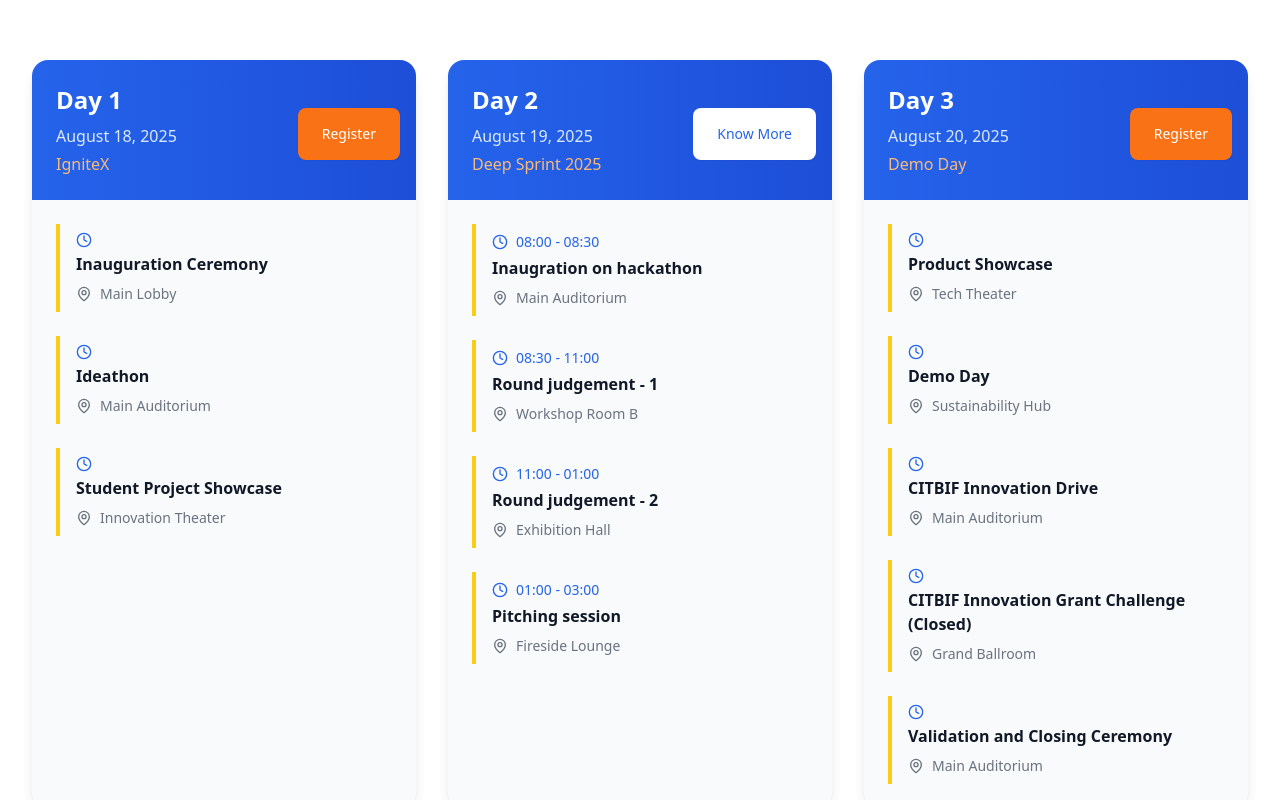
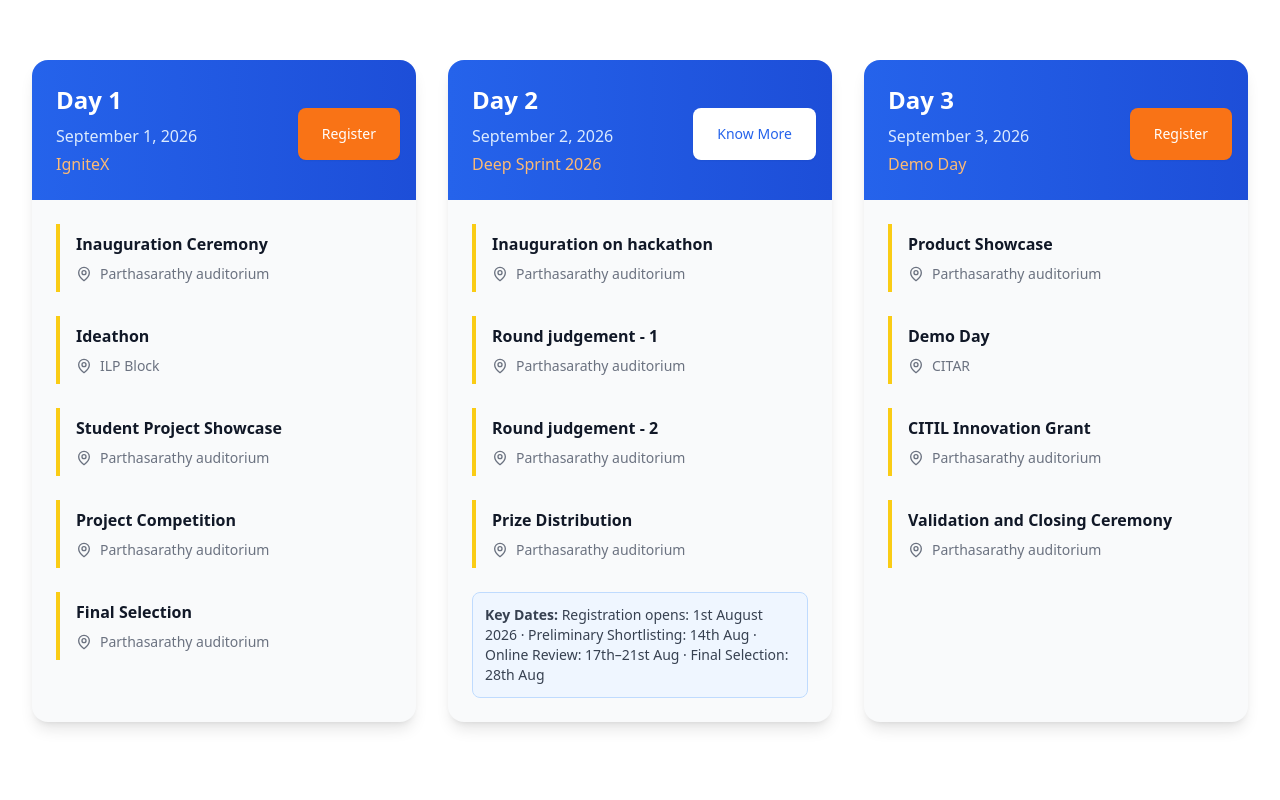
Before and after one commit to innovest2025/citinnovest.com, a React (Vite) app: page / in a window 1280 px wide. Shown: the part 2460-3260 px from the top of the page. Built offline with nearby package versions, Linux system fonts and the light colour scheme.

Commit message:
Refactor Events component and update event details

```diff
--- a/src/components/Events.tsx
+++ b/src/components/Events.tsx
@@ -1,6 +1,6 @@
 import React, { useState } from "react";
-import { Clock, MapPin, User, X } from "lucide-react";
-import { useNavigate } from "react-router-dom";  // ✅ Import navigation hook
+import { MapPin, User, X } from "lucide-react";
+import { useNavigate } from "react-router-dom";
 
 // Types
 interface EventType {
@@ -9,7 +9,6 @@
   description: string;
   formLink: string;
   speaker?: string;
-  time?: string;
 }
 
 type EventFormType = {
@@ -26,7 +25,6 @@
 const EventModal: React.FC<EventModalProps> = ({ isOpen, onClose, day }) => {
   if (!isOpen) return null;
 
-  // Google Form links for each event
   const eventForms: EventFormType = {
     "Day 1": [
       {
@@ -34,14 +32,14 @@
         venue: "Main Auditorium",
         description:
           "Dive into a high-energy brainstorming challenge where innovation meets creativity. Pitch your unique solutions to real-world problems and compete with the best minds!",
-        formLink: "https://forms.gle/tkeKPGQ4VkHJBnjBA",
+        formLink: "https://forms.gle/BxwC2exYEfmqQQ8v7",
       },
       {
         title: "Project Competition",
         venue: "Innovation Theater",
         description:
           "Showcase your innovative projects and prototypes in front of industry experts. Gain valuable feedback and recognition for your hard work and creativity.",
-        formLink: "https://forms.gle/tkeKPGQ4VkHJBnjBA",
+        formLink: "https://forms.gle/BxwC2exYEfmqQQ8v7",
       },
     ],
     "Day 3": [
@@ -57,7 +55,8 @@
         venue: "Sustainability Hub",
         description:
           "Join us for an exciting Demo Day where startups showcase their innovative solutions. Experience the future of technology and entrepreneurship firsthand!",
-        formLink: "https://forms.gle/zFXDyKMSEraLkDqc8",
+        formLink:
+          "https://docs.google.com/forms/d/e/1FAIpQLSfdLgVS_sbgX6q7MS3doSWCWV-vUGkF0rFh9nNv8totT1bICg/viewform?usp=dialog",
       },
     ],
   };
@@ -77,13 +76,9 @@
               <X className="h-6 w-6" />
             </button>
           </div>
-
           <div className="space-y-4">
-            {eventForms[day]?.map((event: EventType, index: number) => (
-              <div
-                key={index}
-                className="border border-gray-200 rounded-lg p-4"
-              >
+            {eventForms[day]?.map((event, index) => (
+              <div key={index} className="border border-gray-200 rounded-lg p-4">
                 <h4 className="font-semibold text-lg text-gray-900">
                   {event.title}
                 </h4>
@@ -97,19 +92,18 @@
                   href={event.formLink}
                   target="_blank"
                   rel="noopener noreferrer"
-                  className="mt-3 inline-flex items-center px-4 py-2 border border-transparent text-sm font-medium rounded-md shadow-sm text-white bg-blue-600 hover:bg-blue-700 focus:outline-none focus:ring-2 focus:ring-offset-2 focus:ring-blue-500"
+                  className="mt-3 inline-flex items-center px-4 py-2 border border-transparent text-sm font-medium rounded-md shadow-sm text-white bg-blue-600 hover:bg-blue-700"
                 >
                   Register for {event.title}
                 </a>
               </div>
             ))}
           </div>
-
           <div className="mt-6 flex justify-end">
             <button
               type="button"
               onClick={onClose}
-              className="px-4 py-2 text-sm font-medium text-gray-700 bg-white border border-gray-300 rounded-md shadow-sm hover:bg-gray-50 focus:outline-none focus:ring-2 focus:ring-offset-2 focus:ring-blue-500"
+              className="px-4 py-2 text-sm font-medium text-gray-700 bg-white border border-gray-300 rounded-md shadow-sm hover:bg-gray-50"
             >
               Close
             </button>
@@ -120,50 +114,92 @@
   );
 };
 
-const Schedule = () => {
+// ✅ Renamed from "Schedule" to "Events"
+const Events = () => {
   const [modalOpen, setModalOpen] = useState(false);
   const [selectedDay, setSelectedDay] = useState("");
-  const navigate = useNavigate(); // ✅ Initialize navigate
+  const navigate = useNavigate();
 
   const days = [
     {
-      date: "August 18, 2025",
+      date: "September 1, 2026",
       day: "Day 1",
       theme: "IgniteX",
       events: [
-        { time: "", title: "Inauguration Ceremony", venue: "Main Lobby" },
-        { time: "", title: "Ideathon", venue: "Main Auditorium" },
-        { time: "", title: "Student Project Showcase", venue: "Innovation Theater" },
+        {
+          title: "Inauguration Ceremony",
+          venue: "Parthasarathy auditorium",
+        },
+        {
+          title: "Ideathon",
+          venue: "ILP Block",
+        },
+        {
+          title: "Student Project Showcase",
+          venue: "Parthasarathy auditorium",
+        },
+        {
+          title: "Project Competition",
+          venue: "Parthasarathy auditorium",
+        },
+        {
+          title: "Final Selection",
+          venue: "Parthasarathy auditorium",
+        },
       ],
     },
     {
-      date: "August 19, 2025",
+      date: "September 2, 2026",
       day: "Day 2",
-      theme: "Deep Sprint 2025",
+      theme: "Deep Sprint 2026",
       events: [
-        { time: "08:00 - 08:30", title: "Inaugration on hackathon", venue: "Main Auditorium" },
-        { time: "08:30 - 11:00", title: "Round judgement - 1", venue: "Workshop Room B" },
-        { time: "11:00 - 01:00", title: "Round judgement - 2", venue: "Exhibition Hall" },
-        { time: "01:00 - 03:00", title: "Pitching session", venue: "Fireside Lounge" },
-      ],
+        {
+          title: "Inauguration on hackathon",
+          venue: "Parthasarathy auditorium",
         },
         {
-      date: "August 20, 2025",
+          title: "Round judgement - 1",
+          venue: "Parthasarathy auditorium",
+        },
+        {
+          title: "Round judgement - 2",
+          venue: "Parthasarathy auditorium",
+        },
+        {
+          title: "Prize Distribution",
+          venue: "Parthasarathy auditorium",
+        },
+      ],
+      note: "Registration opens: 1st August 2026 · Preliminary Shortlisting: 14th Aug  ·  Online Review: 17th–21st Aug · Final Selection: 28th Aug",
+    },
+    {
+      date: "September 3, 2026",
       day: "Day 3",
       theme: "Demo Day",
       events: [
-        { time: "", title: "Product Showcase", venue: "Tech Theater" },
-        { time: "", title: "Demo Day", venue: "Sustainability Hub" },
-        { time: "", title: "CITBIF Innovation Drive", venue: "Main Auditorium" },
-        { time: "", title: "CITBIF Innovation Grant Challenge (Closed)", venue: "Grand Ballroom" },
-        { time: "", title: "Validation and Closing Ceremony", venue: "Main Auditorium" },
+        {
+          title: "Product Showcase",
+          venue: "Parthasarathy auditorium",
+        },
+        {
+          title: "Demo Day",
+          venue: "CITAR",
+        },
+        {
+          title: "CITIL Innovation Grant",
+          venue: "Parthasarathy auditorium",
+        },
+        {
+          title: "Validation and Closing Ceremony",
+          venue: "Parthasarathy auditorium",
+        },
       ],
     },
   ];
 
   const handleKnowMore = (day: string) => {
     if (day === "Day 2") {
-      navigate("/innovesthack"); // ✅ Use navigate instead of window.location.href
+      navigate("/innovesthack");
     } else if (day === "Day 1" || day === "Day 3") {
       setSelectedDay(day);
       setModalOpen(true);
@@ -198,9 +234,6 @@
                 <h3 className="text-2xl font-bold mb-2">{day.day}</h3>
                 <p className="text-blue-100 mb-1">{day.date}</p>
                 <p className="text-orange-300 font-medium">{day.theme}</p>
-                {(day.day === "Day 1" ||
-                  day.day === "Day 2" ||
-                  day.day === "Day 3") && (
                 <button
                   onClick={() => handleKnowMore(day.day)}
                   className={`absolute top-12 right-4 px-6 py-4 rounded-lg font-medium text-sm transition-colors duration-200 shadow-sm ${
@@ -211,7 +244,6 @@
                 >
                   {day.day === "Day 2" ? "Know More" : "Register"}
                 </button>
-                )}
               </div>
 
               <div className="p-6 space-y-6">
@@ -220,10 +252,6 @@
                     key={eventIndex}
                     className="border-l-4 border-yellow-400 pl-4 hover:bg-gray-50 transition-colors duration-300 p-2 rounded-r-lg transform hover:translate-x-2"
                   >
-                    <div className="flex items-center text-sm text-blue-600 mb-1">
-                      <Clock size={16} className="mr-2" />
-                      {event.time}
-                    </div>
                     <h4 className="font-semibold text-gray-900 mb-2">
                       {event.title}
                     </h4>
@@ -239,16 +267,20 @@
                     </div>
                   </div>
                 ))}
+                {day.note && (
+                  <div className="mt-4 p-3 bg-blue-50 rounded-lg text-sm text-gray-700 border border-blue-200">
+                    <span className="font-semibold">Key Dates:</span> {day.note}
+                  </div>
+                )}
               </div>
             </div>
           ))}
         </div>
       </div>
 
-      {/* Registration Modal */}
       <EventModal isOpen={modalOpen} onClose={closeModal} day={selectedDay} />
     </section>
   );
 };
 
-export default Schedule;
+export default Events;   // ✅ now exports the correctly named component
```
Lines whose indentation alone changed are shown as unchanged.
